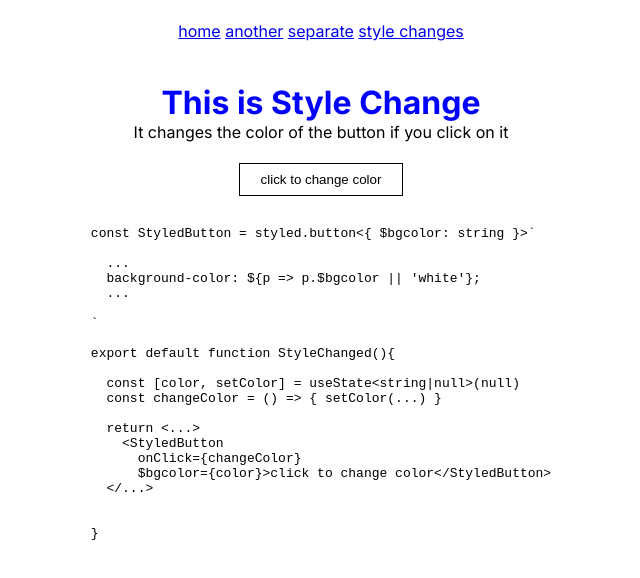
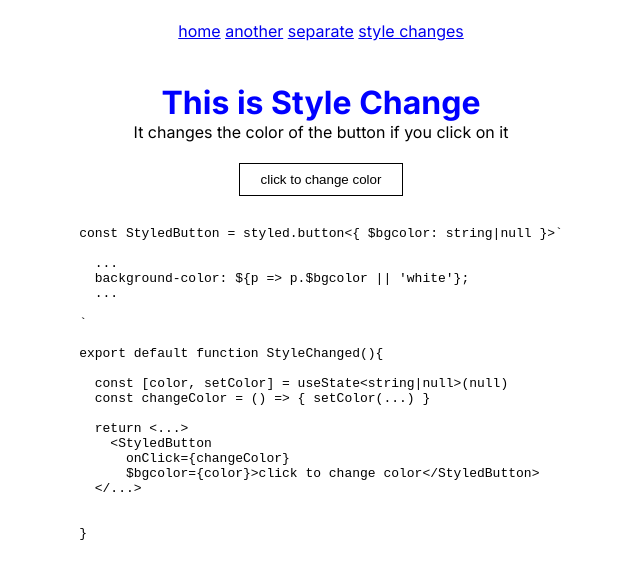
Before and after one commit to juji/styled-next13, a Next.js app: page /style-changes in a window 1280 px wide. Shown: the top 578 px of the page, without its empty margins (319-959 px from the left). Built offline with nearby package versions, Linux system fonts and the light colour scheme.

Commit message:
style change

```diff
--- a/components/StyleChanges/index.tsx
+++ b/components/StyleChanges/index.tsx
@@ -45,7 +45,7 @@ export default function StyleChanged(){
     <div style={{textAlign: 'center'}}>
       <pre style={{textAlign: 'left', display: 'inline-block'}}>{`
 
-const StyledButton = styled.button<{ $bgcolor: string }>\`
+const StyledButton = styled.button<{ $bgcolor: string|null }>\`
 
   ...
   background-color: \${p => p.$bgcolor || 'white'};
```
